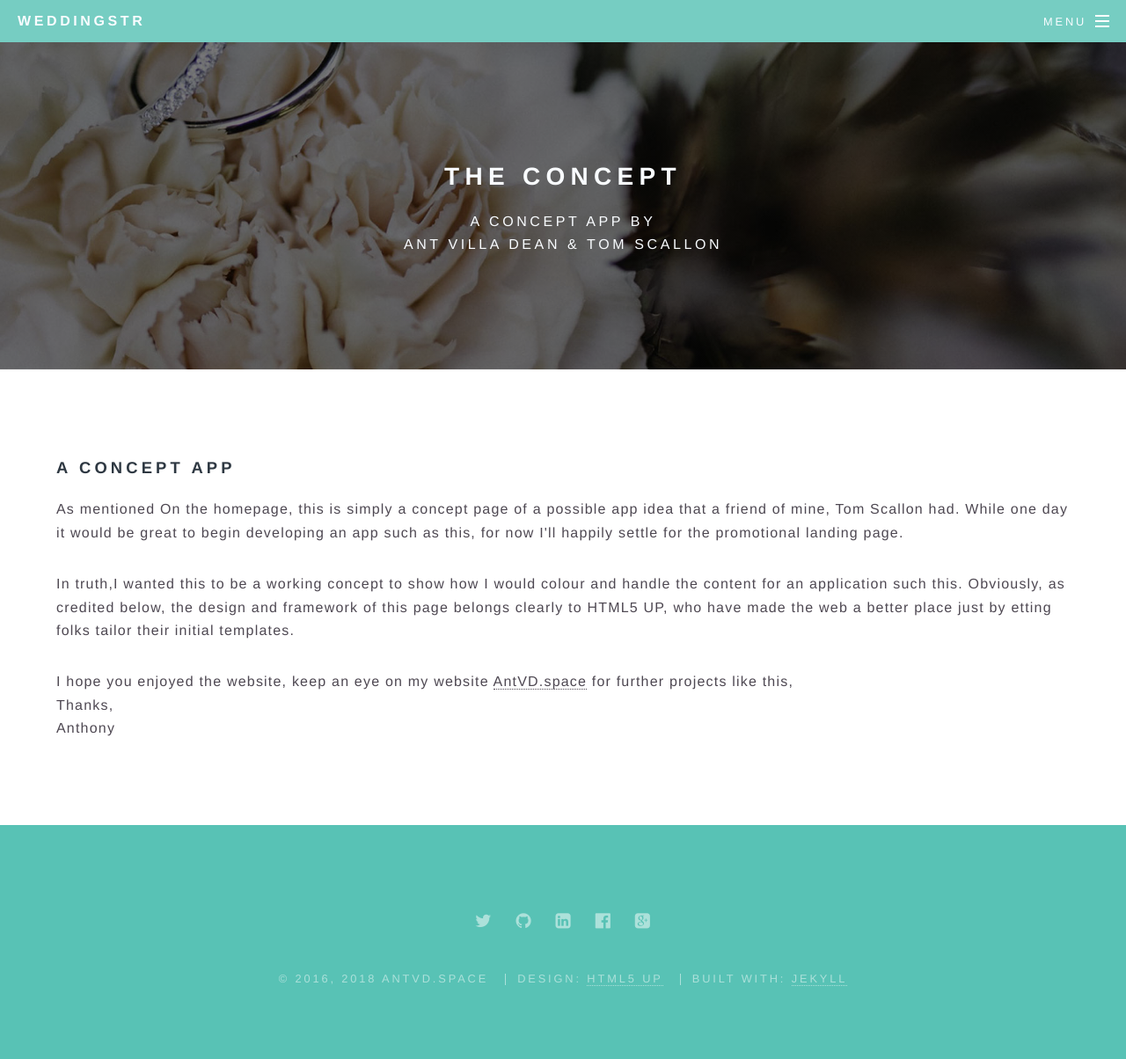
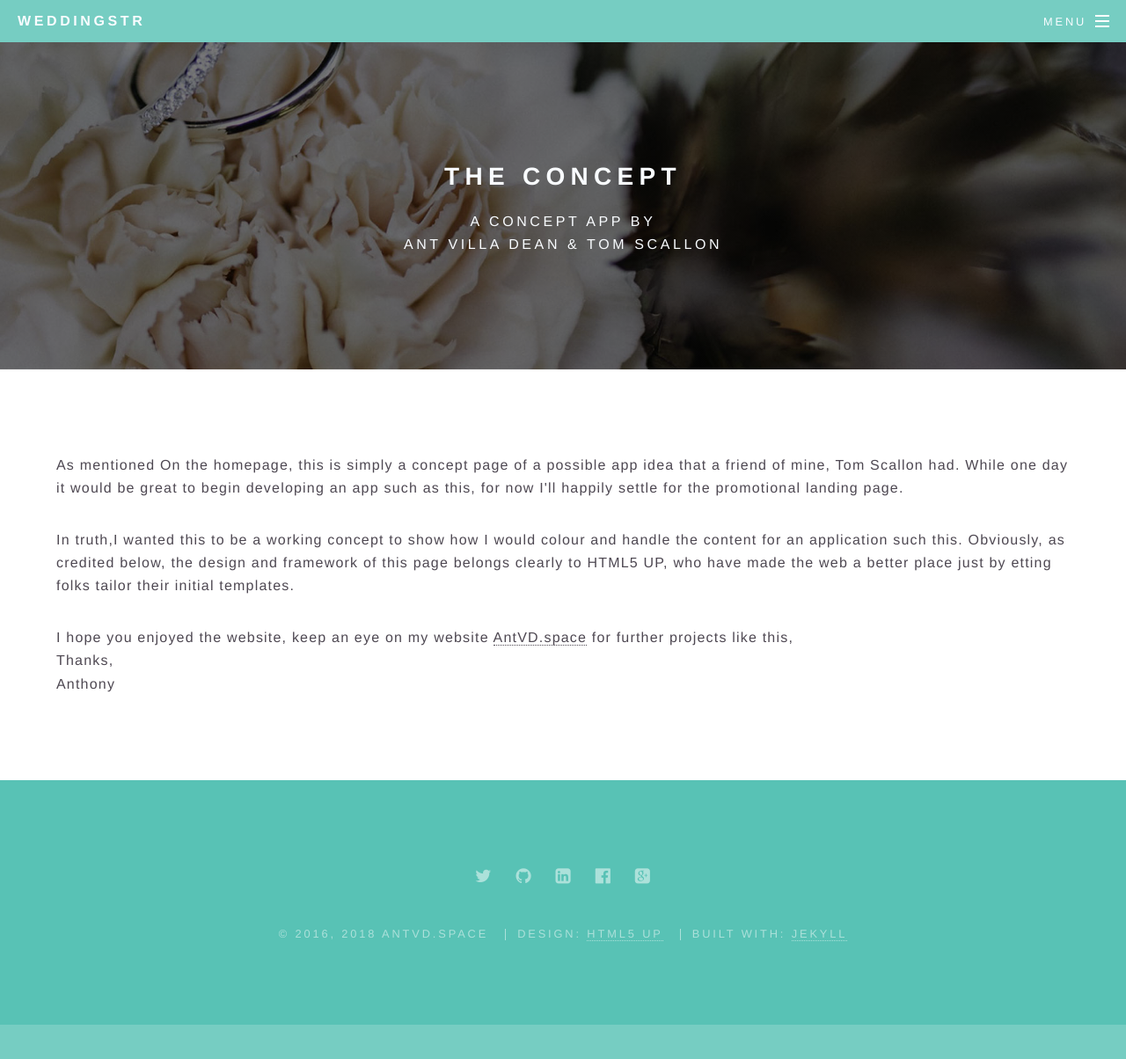
Before and after one commit to avdean/WeddingAppConcept, a Jekyll site: the page built from concept.html, in a window 1280 px wide and 1216 px high. Shown: the top 1204 px of the window at 88% size. Built offline with Jekyll 4.4.1, drawn with Linux system fonts in a browser that asks for light colours.

Commit message:
Update concept.html

```diff
--- a/concept.html
+++ b/concept.html
@@ -3,7 +3,6 @@ layout: page
 description: A Concept Explained
 title: The Concept
 ---
-	<h3>A Concept App</h3>
 	<p>As mentioned On the homepage, this is simply a concept page of a possible app idea that a friend of mine, Tom Scallon had. While one day it would be great to begin developing an app such as this, for now I'll happily settle for the promotional landing page.</p>
 	<p>In truth,I wanted this to be a working concept to show how I would colour and handle the content for an application such this. Obviously, as credited below, the design and framework of this page belongs clearly to HTML5 UP, who have made the web a better place just by etting folks tailor their initial templates.</p>
 	<p>I hope you enjoyed the website, keep an eye on my website <a href="https://antvd.space">AntVD.space</a> for further projects like this,
```
